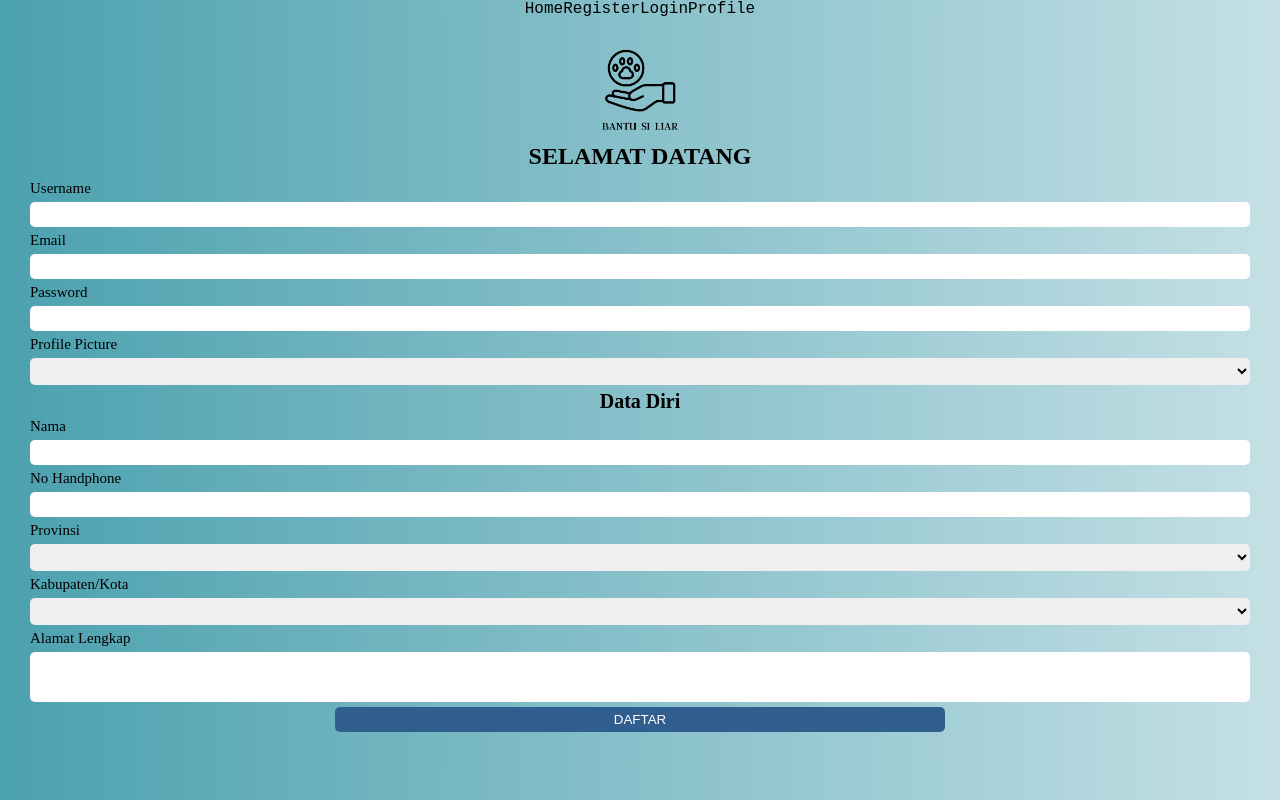
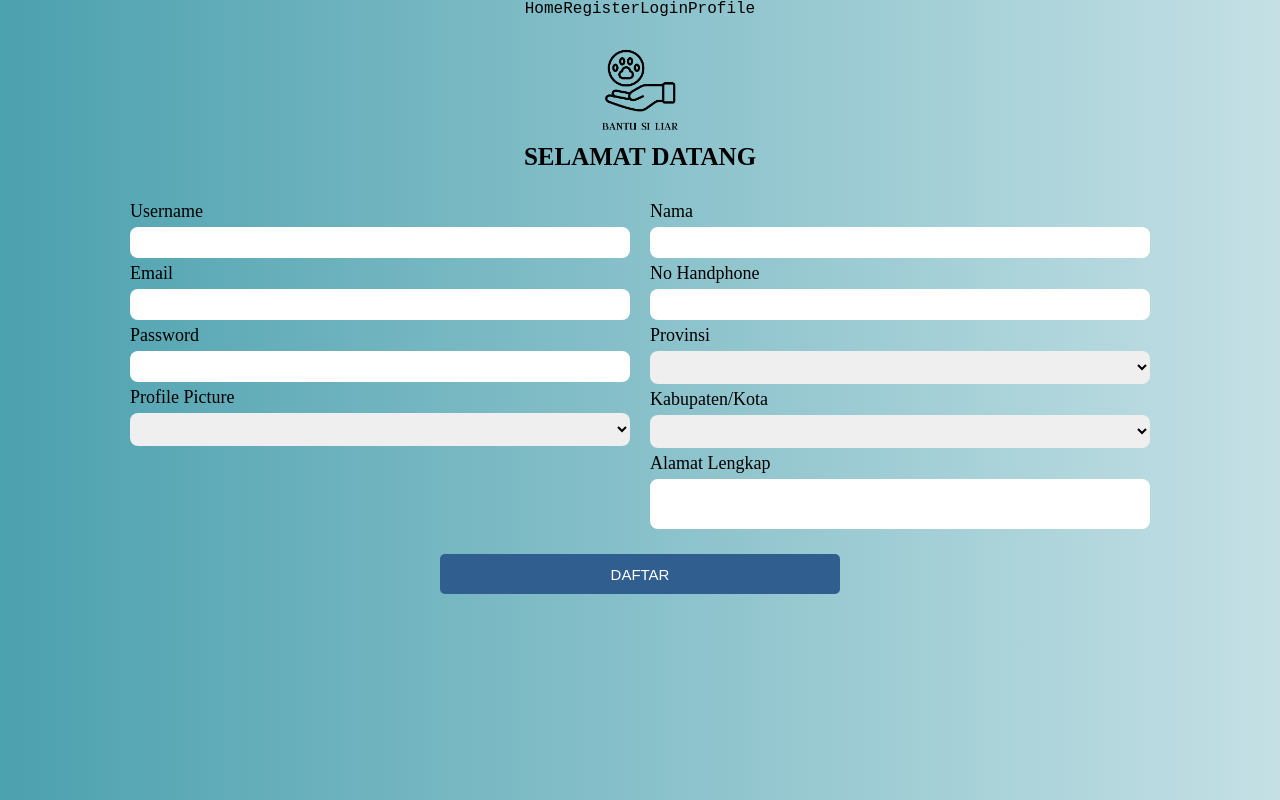
Before and after one commit to ThanWeb/Bantu-Si-Liar, a React app: page /register in a window 1280 px wide. Built offline with nearby package versions, Linux system fonts and the light colour scheme.

Commit message:
mengupdate dan menambahkan tampilan responsif

```diff
--- a/src/script/component/Register.js
+++ b/src/script/component/Register.js
@@ -31,7 +31,7 @@ const Register = ({ register }) => {
 
     return (
         <form onSubmit={onSubmit} className='input-register'>
-            <section className='akun'>
+            <section className='data'>
                 <label htmlFor="username">Username</label>
                 <input
                     type='text'
@@ -58,7 +58,7 @@ const Register = ({ register }) => {
                     onChange={onProfileChange}
                 />
             </section>
-            <section className='data-diri'>
+            <section className='data'>
                 <h2>Data Diri</h2>
                 <label htmlFor="name">Nama</label>
                 <input
--- a/src/style/register.scss
+++ b/src/style/register.scss
@@ -1,15 +1,10 @@
+//mobile
 .page-register{
-	background: linear-gradient(
-		to right,
-		rgba(76, 161, 175, 1),
-		rgba(196, 224, 229, 1)
-	);
 	padding: 20px;
-	align-items: center;
 }
 header{
+	display: block;
 	text-align: center;
-	display: block;
 }
 header img{
     width: 100px;
@@ -18,24 +13,25 @@ header img{
 header img .logo{
 	max-width: 100%;
     height: auto;
-	background: transparent;
 }
 h1, h2{
 	font-family: 'Vollkorn';
 }
 .input-register{
+	margin: 20px auto;
 	padding: 10px;
+    text-align:justify;
+	font-family: 'Vesper Libre';
     display: flex;
-    flex-direction: column;
+    grid-row-gap: 20px;
+	flex-wrap: wrap;
 	justify-content: center;
-	font-family: 'Vesper Libre';
-	display: block;
 }
-.akun, .data-diri{
-    display: flex;
-    flex-direction: column;
+.data{
+	display: flex;
+	flex-direction: column;
 	gap: 5px;
-	margin-bottom: 5px;
+	width: 100%;
 }
 h2{
 	font-size: 20px;
@@ -48,7 +44,6 @@ h2{
     padding: 5px;
     border: none;
     border-radius: 5px;
-	display: block;
 }
 .input-register, .address{
 	min-height: 50px;
@@ -58,11 +53,9 @@ h2{
 }
 button{
 	background-color: rgb(48, 94, 143);
-	display: block;
 	margin-top: 5px;
 	margin-right: 25%;
 	margin-left: 25%;
-	display: flex;
     justify-content: center;
 	align-content: center;
 }
@@ -75,3 +68,57 @@ button{
     cursor: pointer;
 	text-align: center;
 }
+
+//tablet
+@media screen and (min-width:600px) {
+	.data {
+		max-width: 500px;
+	}
+	button{
+		max-width: 300px;
+	}
+}
+@media screen and (min-width:768px){
+	.input-register {
+        gap: 20px;
+	}
+	.data {
+		max-width: 325px;
+	}
+	h2{
+		display: none;
+	}
+	button{
+		max-width: 325px;
+		height: 30px;
+	}
+}
+//laptop
+@media screen and (min-width:1024px){
+	.data {
+		max-width: 450px;
+	}
+}
+@media screen and (min-width:1220px){
+	h1{
+		font-size: 25px;
+	}
+	.data {
+		max-width: 500px;
+	}
+	.input-register label{
+		font-size: 18px;
+	}
+	.input-register input, select{
+		padding: 8px;
+		border: none;
+		border-radius: 8px;
+	}
+	button{
+		max-width: 400px;
+		padding: 10px;
+		height: 40px;
+		font-size: 15px;
+	}
+
+}
```
